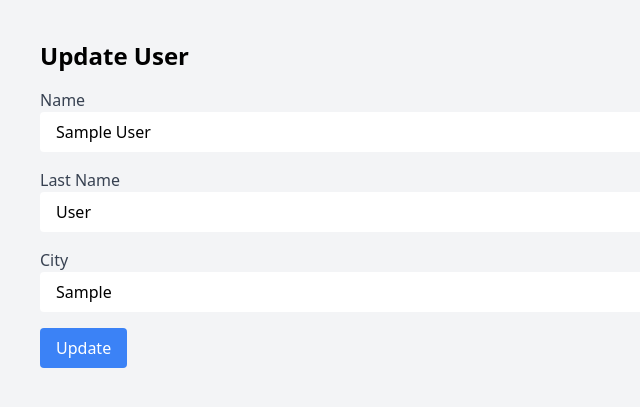
After one commit to rohit123-rawat/flask_jinja, a Flask app: page /update/1 in a window 1280 px wide. The commit adds this page. Shown: the top 407 px of the page, without its empty margins (0-640 px from the left). Run offline with Flask 3, Linux system fonts and the light colour scheme; tables that the repository leaves empty hold one stand-in row (values such as "Sample post").

Commit message:
added changes

```diff
--- a/app.py
+++ b/app.py
@@ -1,4 +1,4 @@
-from flask import Flask,  render_template, request, redirect, url_for
+from flask import Flask, render_template, request, redirect, url_for
 from flask_sqlalchemy import SQLAlchemy
 from flask_migrate import Migrate
 
@@ -14,7 +14,7 @@ migrate = Migrate(app, db)
 
 class Users(db.Model):
     __tablename__ = 'users'
-    id = db.Column(db.Integer, primary_key=True)
+    id = db.Column(db.Integer, primary_key=True, autoincrement=True)
     name = db.Column(db.String(100), nullable=True)
     last_name = db.Column(db.String(100), nullable=True)
     city = db.Column(db.String(100), nullable=True)
@@ -52,6 +52,32 @@ def submit_form():
     return redirect(url_for('index'))
 
 
+@app.route('/update/<int:user_id>', methods=['GET'])
+def update_form(user_id):
+    user = Users.query.get_or_404(user_id)
+    return render_template('updateForm.html', user=user)
+
+
+@app.route('/update/<int:user_id>', methods=['POST'])
+def update_user(user_id):
+    user = Users.query.get_or_404(user_id)
+
+    name = request.form.get('name')
+    last_name = request.form.get('last_name')
+    city = request.form.get('city')
+
+    if not name or not last_name or not city:
+        return redirect(url_for('index'))
+
+    user.name = name
+    user.last_name = last_name
+    user.city = city
+
+    db.session.commit()
+
+    return redirect(url_for('index'))
+
+
 @app.route('/delete/<int:user_id>', methods=['POST'])
 def delete_user(user_id):
     user = Users.query.get(user_id)
--- /dev/null
+++ b/templates/updateForm.html
@@ -0,0 +1,27 @@
+<!DOCTYPE html>
+<html lang="en">
+    <head>
+        <link rel="stylesheet" href="https://cdn.jsdelivr.net/npm/tailwindcss@2.2.19/dist/tailwind.min.css">
+        <link rel="stylesheet" href="https://cdnjs.cloudflare.com/ajax/libs/font-awesome/6.0.0-beta3/css/all.min.css">
+    </head>
+    <body class="bg-gray-100">
+        <div class="container mx-auto p-10">
+            <h2 class="text-2xl font-bold mb-4">Update User</h2>
+            <form action="/update/{{ user.id }}" method="post">
+                <div class="mb-4">
+                    <label for="name" class="block text-gray-700">Name</label>
+                    <input type="text" id="name" name="name" class="w-full rounded border-gray-300 px-4 py-2" value="{{ user.name }}" required>
+                </div>
+                <div class="mb-4">
+                    <label for="last_name" class="block text-gray-700">Last Name</label>
+                    <input type="text" id="last_name" name="last_name" class="w-full rounded border-gray-300 px-4 py-2" value="{{ user.last_name }}" required>
+                </div>
+                <div class="mb-4">
+                    <label for="city" class="block text-gray-700">City</label>
+                    <input type="text" id="city" name="city" class="w-full rounded border-gray-300 px-4 py-2" value="{{ user.city }}" required>
+                </div>
+                <button type="submit" class="bg-blue-500 text-white px-4 py-2 rounded">Update</button>
+            </form>
+        </div>
+    </body>
+</html>
```
Also changed, not shown: static/js/app.js (+5 -2 lines), static/js/chart.js (+27 -3 lines), templates/chart.html (+11 -2 lines), templates/component/listing.html (+9 -0 lines).
